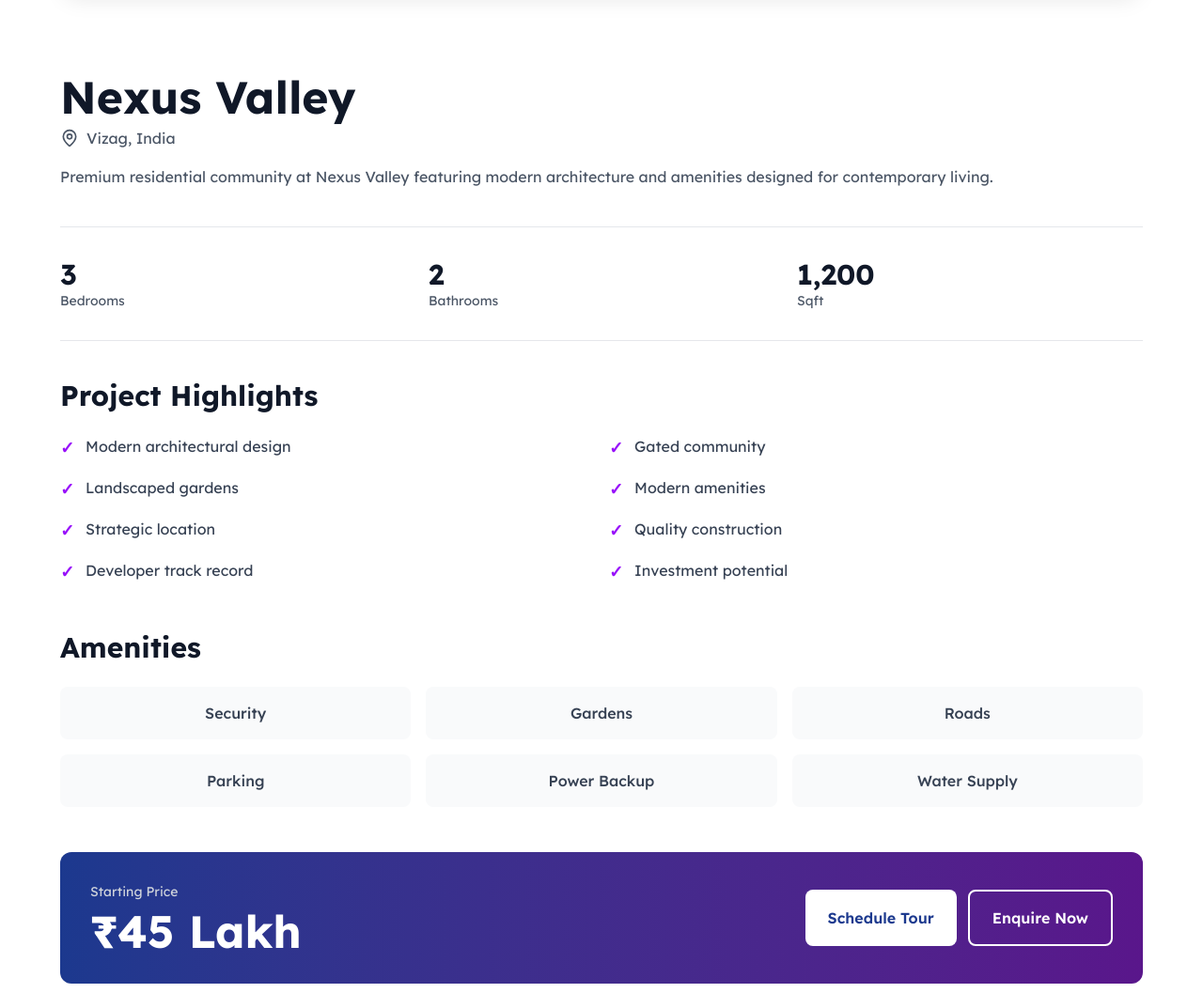
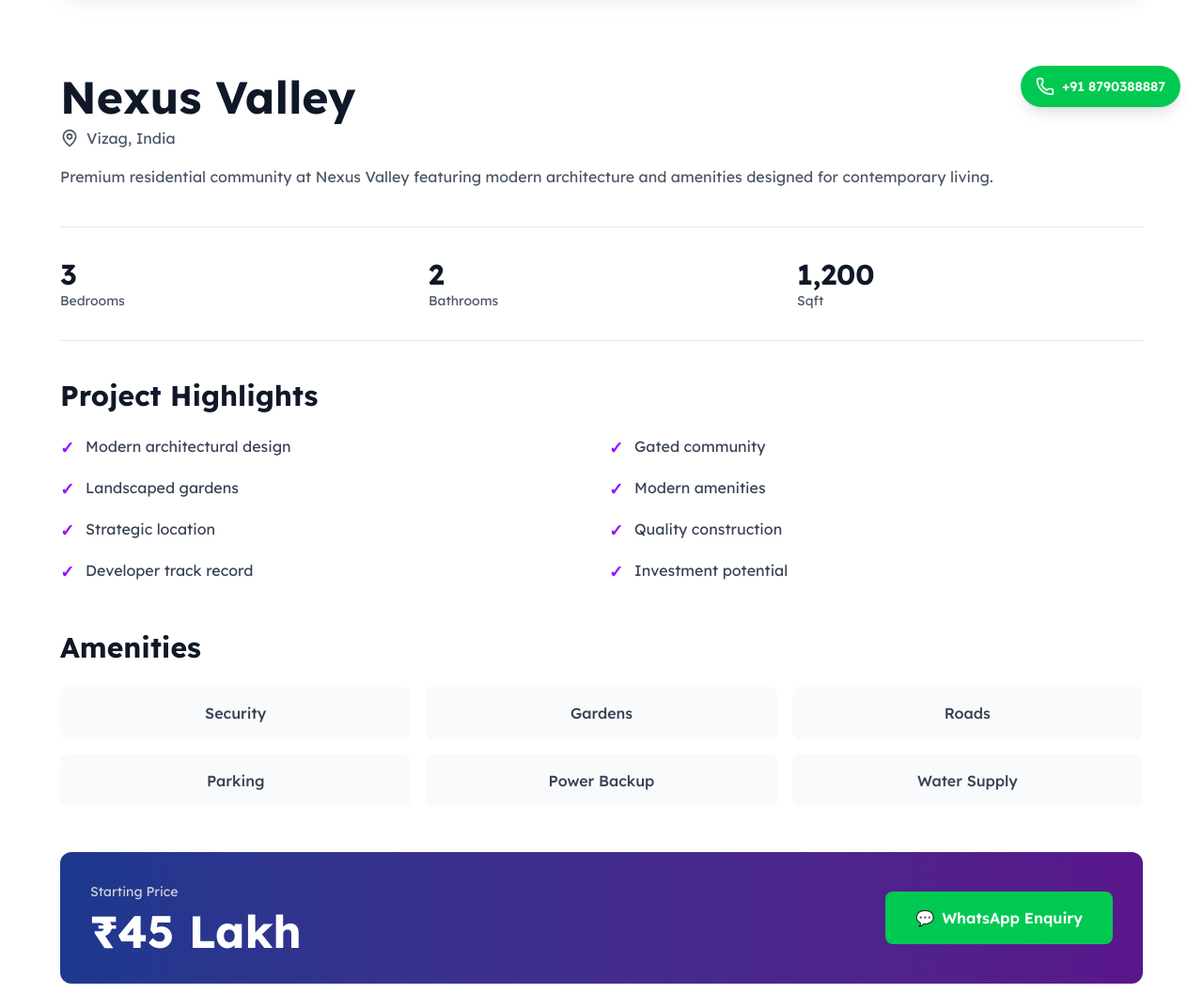
Before and after one commit to Yesh21102001/Realestate, a Next.js app: page /ventures/1 in a window 1280 px wide. Shown: the part 662-1719 px from the top of the page at 94% size. Built offline with nearby package versions, Linux system fonts and the light colour scheme.

Commit message:
first commit

```diff
--- /dev/null
+++ b/app/components/CallButton.tsx
@@ -0,0 +1,20 @@
+'use client';
+
+import { Phone } from 'lucide-react';
+
+export default function CallButton() {
+  const phoneNumber = '+918790388887';
+  const displayNumber = '+91 8790388887';
+
+  return (
+    <a
+      href={`tel:${phoneNumber}`}
+      className="fixed bottom-6 right-6 z-40 flex items-center gap-2 bg-green-500 hover:bg-green-600 text-white px-4 py-3 rounded-full shadow-lg hover:shadow-xl transition duration-300"
+      title="Call us"
+    >
+      <Phone className="w-5 h-5" />
+      <span className="hidden sm:inline font-semibold text-sm">{displayNumber}</span>
+      <span className="sm:hidden font-semibold text-sm">Call</span>
+    </a>
+  );
+}
--- a/app/data/ventures.ts
+++ b/app/data/ventures.ts
@@ -190,8 +190,8 @@ export const ventures: Venture[] = [
     ],
     contact: {
       address: 'Door No: 47-10-25/1, Sai Trade Centre, 2nd Floor, 2nd Lane, Dwaraka Nagar, Visakhapatnam, A.P - 530 016',
-      email: 'info@prakrutiavenues.com',
-      website: 'www.prakrutiavenues.com'
+      email: 'pavaniprakruti12@gmail.com',
+      website: 'www.vizagyards.com'
     }
   }
 ];
--- a/app/layout.tsx
+++ b/app/layout.tsx
@@ -2,6 +2,7 @@ import type { Metadata } from "next";
 import { Geist, Geist_Mono } from "next/font/google";
 import "./globals.css";
 import BottomNav from "./components/BottomNav";
+import CallButton from "./components/CallButton";
 
 const geistSans = Geist({
   variable: "--font-geist-sans",
@@ -24,8 +25,10 @@ export default function RootLayout({ children }: LayoutProps<"/">) {
       lang="en"
       className={`${geistSans.variable} ${geistMono.variable} h-full antialiased`}
     >
-      <body className="min-h-full flex flex-col pb-24 lg:pb-0">{children}
-      <BottomNav />
+      <body className="min-h-full flex flex-col pb-24 lg:pb-0">
+        {children}
+        <BottomNav />
+        <CallButton />
       </body>
     </html>
   );
--- a/app/page.tsx
+++ b/app/page.tsx
@@ -21,45 +21,19 @@ export default function HomePage() {
     <div className="min-h-screen bg-white" style={{ fontFamily: 'Lexend, sans-serif' }}>
       <Header navLinks={navLinks} />
 
-      {/* Hero Section - Desktop */}
-      <section className="hidden sm:flex relative h-[700px] lg:h-[800px] bg-cover bg-center bg-no-repeat items-center justify-center overflow-hidden" style={{ backgroundImage: 'url(/images/Radian_Silcon_images/hero.png)' }}>
+      {/* Hero Section */}
+      <section className="relative h-[500px] sm:h-[700px] lg:h-[800px] bg-cover bg-center bg-no-repeat flex items-center justify-center overflow-hidden" style={{ backgroundImage: 'url(/images/Radian_Silcon_images/hero.png)' }}>
         {/* Black Overlay */}
         <div className="absolute inset-0 bg-black/50"></div>
 
         {/* Content */}
         <div className="relative z-10 px-4 sm:px-6 lg:px-12 max-w-6xl text-center">
-          <h1 className="text-4xl sm:text-5xl md:text-6xl lg:text-7xl font-bold text-white leading-tight mb-8">
+          <h1 className="text-3xl sm:text-5xl md:text-6xl lg:text-7xl font-bold text-white leading-tight mb-8">
             Find your <br /> dream home
           </h1>
           <Link href="/ventures" className="inline-block px-8 sm:px-10 py-3 sm:py-4 bg-white text-blue-900 rounded-full font-bold text-sm sm:text-base hover:bg-gray-100 transition">
             Explore Ventures
           </Link>
-        </div>
-      </section>
-
-      {/* Hero Section - Mobile */}
-      <section className="sm:hidden relative  bg-white flex items-center justify-center overflow-hidden">
-        <div className="max-w-4xl w-full">
-          {/* Image Container */}
-          <div className="relative">
-            <img
-              src="/mobile.png"
-              alt="Find your dream home"
-              className="w-full h-auto object-cover"
-            />
-            {/* Black Overlay */}
-            <div className="absolute inset-0 bg-black/20"></div>
-
-            {/* Content Over Image */}
-            <div className="absolute inset-0 flex flex-col items-center justify-center text-center">
-              <h1 className="text-3xl font-bold text-white leading-tight mb-6">
-                Find your <br /> dream home
-              </h1>
-              <Link href="/ventures" className="inline-block px-6 py-2.5 bg-white text-blue-900 rounded-full font-bold text-sm hover:bg-gray-100 transition">
-                Explore Ventures
-              </Link>
-            </div>
-          </div>
         </div>
       </section>
 
--- a/app/ventures/[id]/page.tsx
+++ b/app/ventures/[id]/page.tsx
@@ -76,9 +76,9 @@ export default function VentureDetailPage() {
         <section className="px-4 sm:px-6 lg:px-12 py-16 sm:py-20 lg:py-28 bg-gray-50">
           <div className="max-w-6xl mx-auto">
             <h2 className="text-3xl sm:text-4xl font-bold text-gray-900 mb-8 sm:mb-12">Project Gallery</h2>
-            <div className="grid grid-cols-1 sm:grid-cols-2 lg:grid-cols-3 gap-4 sm:gap-6">
+            <div className="grid grid-cols-2 lg:grid-cols-3 gap-4 sm:gap-6">
               {venture.gallery.map((img, idx) => (
-                <div key={idx} className="group relative overflow-hidden rounded-xl shadow-md hover:shadow-xl transition duration-300 aspect-square sm:aspect-video cursor-pointer">
+                <div key={idx} className="group relative overflow-hidden rounded-xl shadow-md hover:shadow-xl transition duration-300 aspect-square cursor-pointer">
                   <img
                     src={img}
                     alt={`${venture.name} - Image ${idx + 1}`}
@@ -286,23 +286,6 @@ export default function VentureDetailPage() {
             </div>
           )}
 
-          {/* Developer Info */}
-          {venture.developerInfo && (
-            <div className="mb-10 sm:mb-12 bg-purple-50 p-6 sm:p-8 rounded-xl">
-              <h2 className="text-2xl sm:text-3xl font-bold text-gray-900 mb-4">About Developer</h2>
-              <p className="text-gray-700 leading-relaxed mb-6">{venture.developerInfo}</p>
-              {venture.developerStats && (
-                <div className="grid grid-cols-2 sm:grid-cols-3 lg:grid-cols-4 gap-4">
-                  {venture.developerStats.map((stat, idx) => (
-                    <div key={idx} className="bg-white p-4 rounded-lg text-center">
-                      <p className="text-2xl sm:text-3xl font-bold text-purple-600 mb-1">{stat.value}</p>
-                      <p className="text-gray-600 text-xs sm:text-sm">{stat.label}</p>
-                    </div>
-                  ))}
-                </div>
-              )}
-            </div>
-          )}
 
           {/* Contact Info */}
           {venture.contact && (
@@ -332,14 +315,14 @@ export default function VentureDetailPage() {
                 <p className="text-gray-300 text-sm mb-2">Starting Price</p>
                 <p className="text-4xl sm:text-5xl font-bold">{venture.price}</p>
               </div>
-              <div className="flex gap-3 w-full sm:w-auto">
-                <button className="flex-1 sm:flex-none py-3 sm:py-4 px-6 bg-white text-blue-900 rounded-lg font-semibold hover:bg-gray-100 transition text-sm sm:text-base">
-                  Schedule Tour
-                </button>
-                <button className="flex-1 sm:flex-none py-3 sm:py-4 px-6 border-2 border-white text-white rounded-lg font-semibold hover:bg-white hover:text-blue-900 transition text-sm sm:text-base">
-                  Enquire Now
-                </button>
-              </div>
+              <a
+                href="https://wa.me/918790388887?text=Hi, I am interested in Radian Silicon Park. Please share more details."
+                target="_blank"
+                rel="noopener noreferrer"
+                className="py-3 sm:py-4 px-8 bg-green-500 text-white rounded-lg font-semibold hover:bg-green-600 transition text-sm sm:text-base flex items-center gap-2"
+              >
+                <span>💬</span> WhatsApp Enquiry
+              </a>
             </div>
           </div>
         </div>
```
